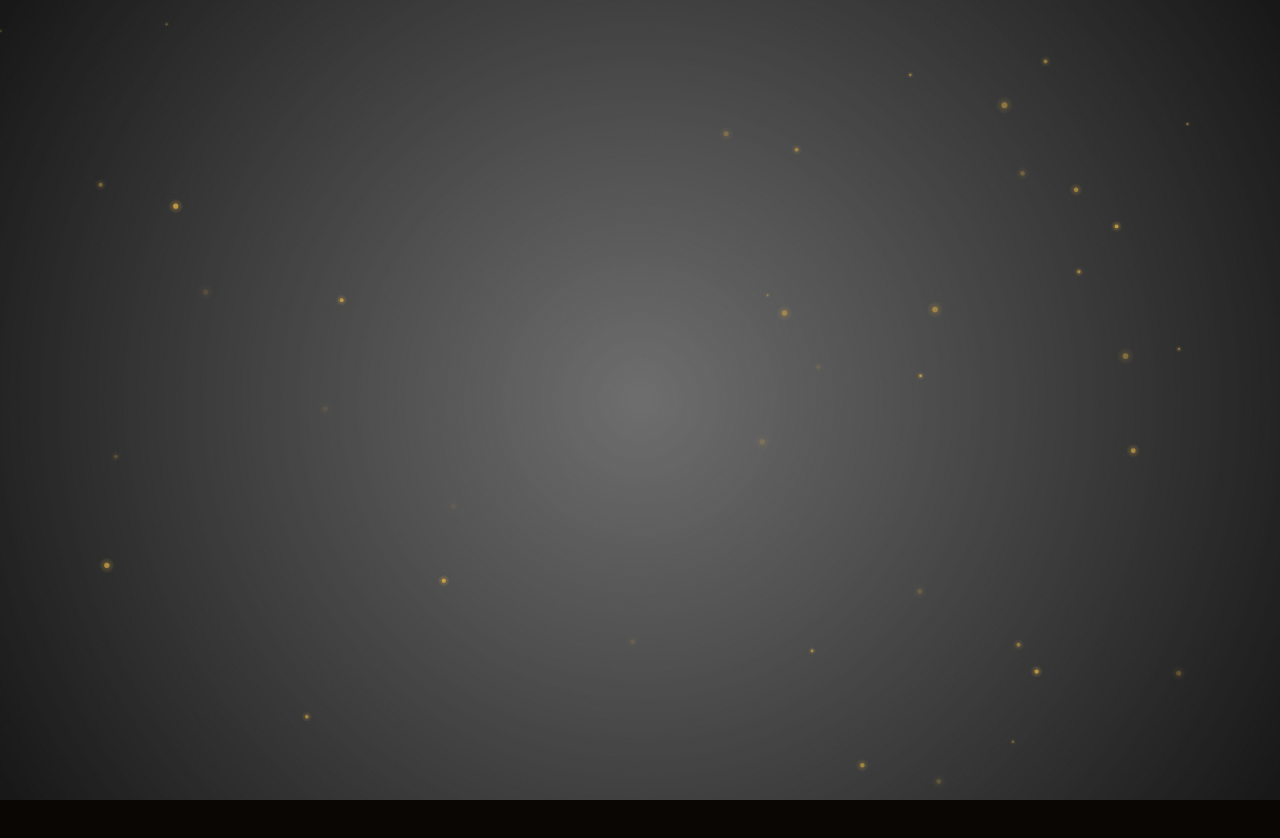
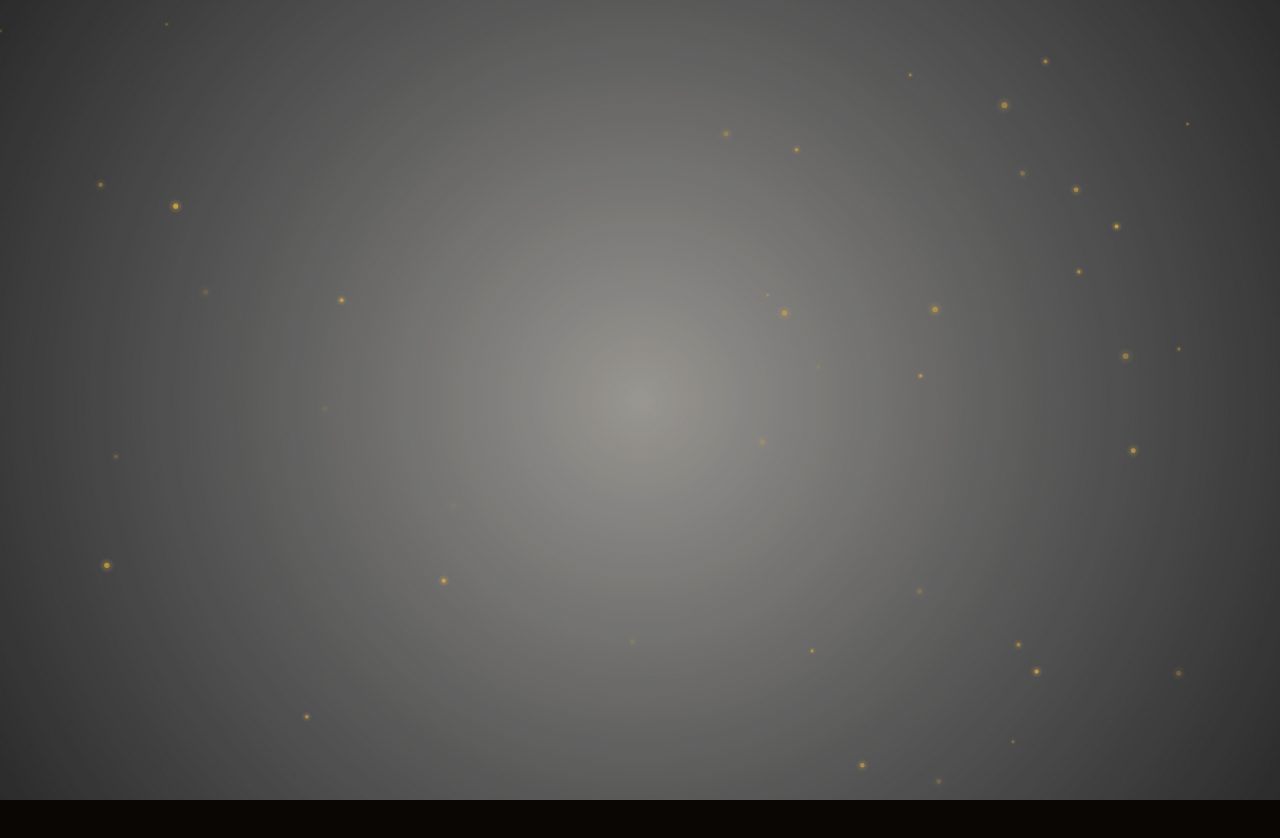
Before and after one commit to Karan02204/Manas-Mandir, a Next.js app: page / in a window 1280 px wide. Shown: the top 838 px of the page. Built offline with nearby package versions, Linux system fonts and the light colour scheme; a web font is replaced by a local one.

Commit message:
Engineered a custom golden CSS radial light-casting overlay onto the central cinematic canvas track, artificially backlighting Hanuman to solve low exposure issues, and significantly lifted the ambient shadow opacity masks globally.

```diff
--- a/app/page.tsx
+++ b/app/page.tsx
@@ -48,9 +48,10 @@ export default function Home() {
             totalFrames={totalFrames}
           />
 
-          {/* Black cinematic vignete overlay over the frames */}
-          <div className="absolute inset-0 z-[2] bg-[radial-gradient(circle_at_center,transparent_0%,rgba(0,0,0,0.8)_100%)] pointer-events-none mix-blend-multiply" />
-          <div className="absolute inset-0 z-[2] bg-black/30 pointer-events-none" />
+          {/* Cinematic lighting and vignette overlays */}
+          <div className="absolute inset-0 z-[2] bg-[radial-gradient(circle_at_center,rgba(212,168,67,0.15)_0%,transparent_60%)] pointer-events-none mix-blend-screen" />
+          <div className="absolute inset-0 z-[2] bg-[radial-gradient(circle_at_center,transparent_0%,rgba(0,0,0,0.7)_100%)] pointer-events-none mix-blend-multiply" />
+          <div className="absolute inset-0 z-[2] bg-black/10 pointer-events-none" />
 
           <SceneOverlay scrollYProgress={scrollYProgress} />
 
```
